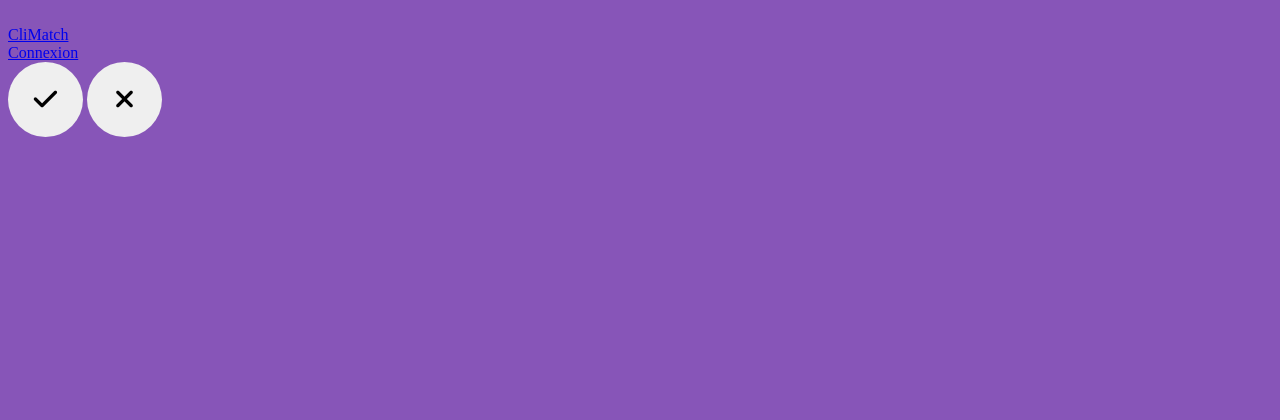
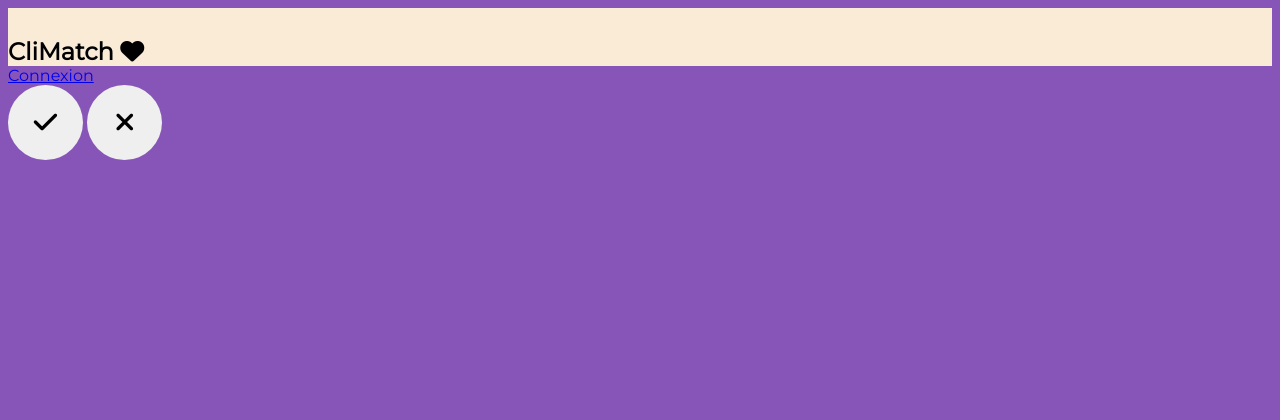
Before and after one commit to AuriLeBG/Communaut-DeLaPOOP, a PHP site: page /pages/test_page.php in a window 1280 px wide. Shown: the top 420 px of the page. Run offline with PHP 8.4, Linux system fonts and the light colour scheme; some libraries are stand-ins or nearby versions.

Commit message:
css update avec font, classes ajoutées dans Template.php et header.php

```diff
--- a/Class/CliMatch/Template.php
+++ b/Class/CliMatch/Template.php
@@ -11,8 +11,9 @@ class Template{
             <meta charset="UTF-8">
             <title>CliMatch</title>
             <link rel="icon" href="">
-            <link rel="stylesheet" href="../CSS/styles.css">
+            <link rel="stylesheet" href="../css/style.css">
             <script src="../js/script.js"></script>
+            <script src="https://kit.fontawesome.com/eea040aea1.js" crossorigin="anonymous"></script>
         </head>
         <body>
             <?php include "header.php" ?>
--- a/css/style.css
+++ b/css/style.css
@@ -1,8 +1,11 @@
+@import url('https://fonts.googleapis.com/css2?family=Montserrat');
+
 body{
     background-color : #8755b8;
+    font-family: Montserrat, sans-serif;
 }
 
-button{
+.button_tinder{
     border : none;
     border-radius : 50%;
     height : 75px;
@@ -16,3 +19,14 @@ footer {
     width: 100%  ;
     height: 50px  ;
 }
+
+#menu{
+    background-color: antiquewhite;
+    font-size: x-large;
+    font-weight: bold;
+}
+
+#titlelogo{
+    color: black;
+    text-decoration: none;
+}
--- a/pages/header.php
+++ b/pages/header.php
@@ -5,6 +5,7 @@
             <img id="spat" src="">
             <div id="main-title">
                 CliMatch
+                <i class="fa-solid fa-heart"></i>
             </div>
         </a>
 
--- a/pages/test_page.php
+++ b/pages/test_page.php
@@ -12,11 +12,11 @@
 
 <?php include "header.php" ?>
 
-<button>
+<button class="button_tinder">
     <i class="fa-solid fa-check fa-2xl"></i>
 </button>
 
-<button>
+<button class="button_tinder">
     <i class="fa-solid fa-xmark fa-2xl"></i>
 </button>
 
```
